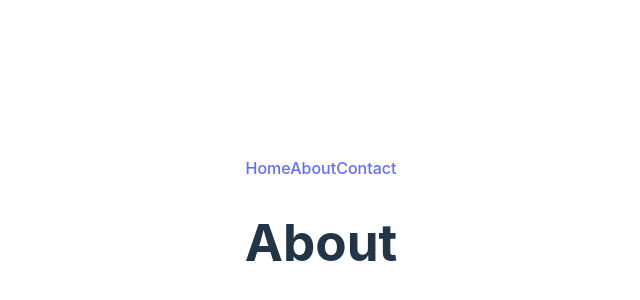
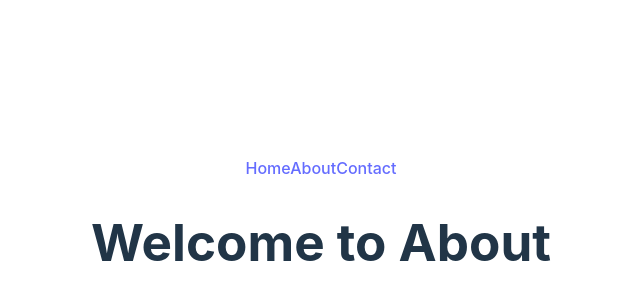
Before and after one commit to hbtuabhishek/routes, a React (Vite) app: page /about in a window 1280 px wide. Shown: the part 170-470 px from the top of the page, without its empty margins (319-959 px from the left). Built offline with nearby package versions, Linux system fonts and the light colour scheme.

Commit message:
Update About.tsx

```diff
--- a/src/pages/About.tsx
+++ b/src/pages/About.tsx
@@ -1,6 +1,6 @@
 const About = () => {
     return (
-        <h1>About</h1>
+        <h1>Welcome to About</h1>
     )
 }
 
```
